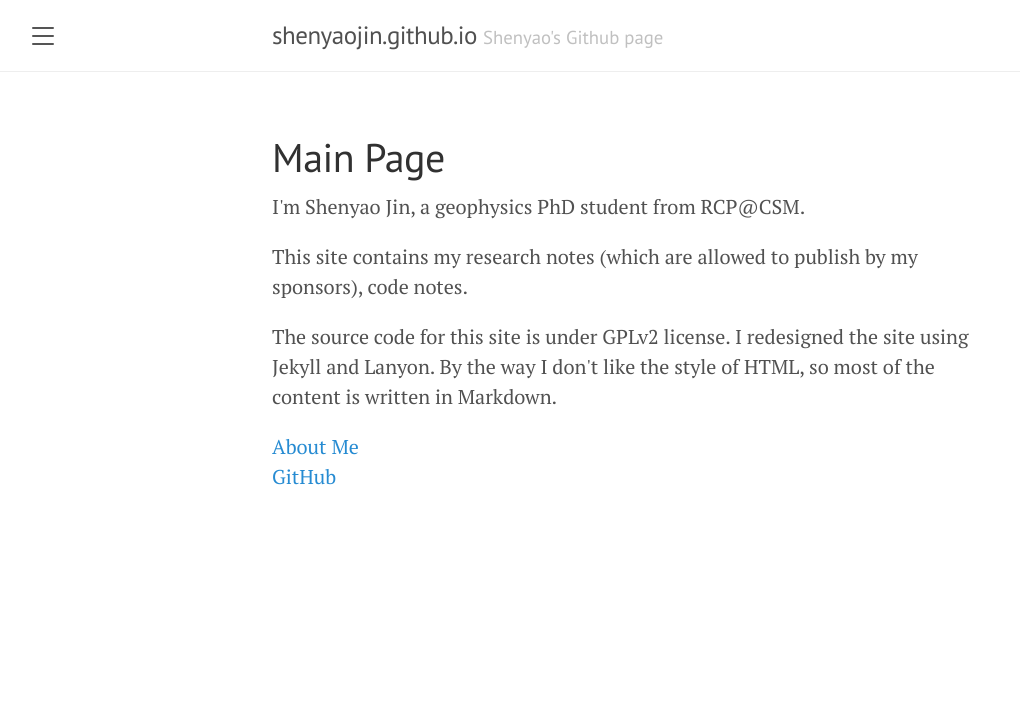
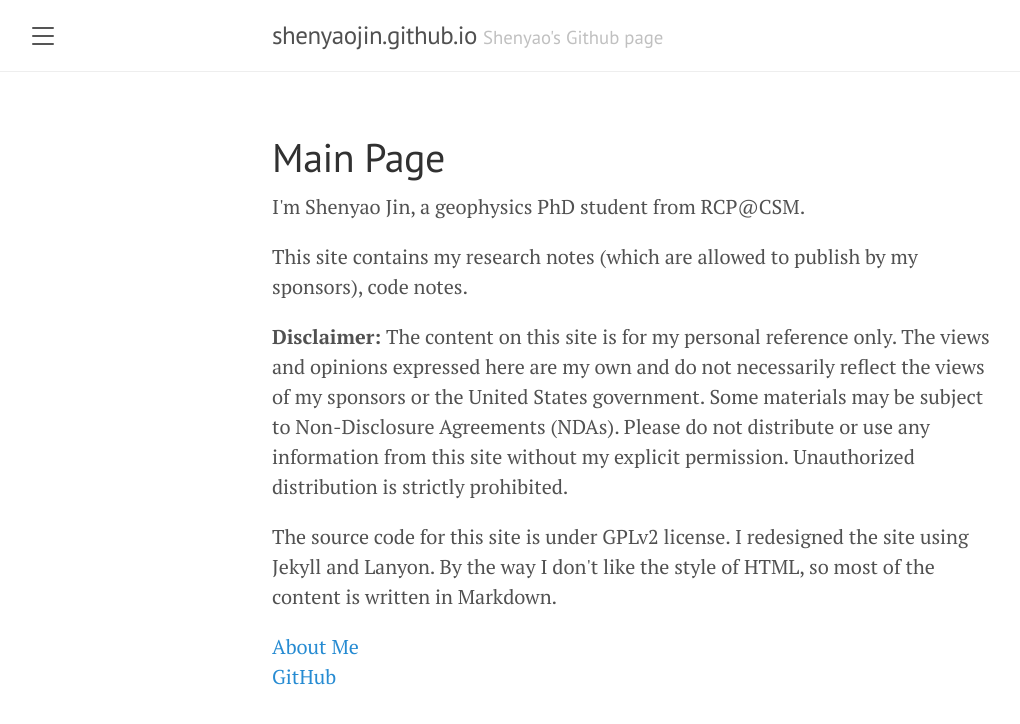
Before and after one commit to shenyaojin/shenyaojin.github.io, a Jekyll site: the page built from index.html, in a window 1280 px wide. Shown: the top 724 px of the page, without its empty margins (8-1028 px from the left). Built offline with Jekyll 4.4.1, drawn with Linux system fonts in a browser that asks for light colours; the list of posts is cut into pages by our own code.

Commit message:
add disclaimer

```diff
--- a/index.html
+++ b/index.html
@@ -7,6 +7,7 @@ title: Home
   <h1>Main Page</h1>
   <p>I'm Shenyao Jin, a geophysics PhD student from RCP@CSM.</p>
   <p>This site contains my research notes (which are allowed to publish by my sponsors), code notes.</p>
+  <p><b>Disclaimer:</b> The content on this site is for my personal reference only. The views and opinions expressed here are my own and do not necessarily reflect the views of my sponsors or the United States government. Some materials may be subject to Non-Disclosure Agreements (NDAs). Please do not distribute or use any information from this site without my explicit permission. Unauthorized distribution is strictly prohibited.</p>
   <p>The source code for this site is under GPLv2 license. I redesigned the site using Jekyll and Lanyon. By the way I don't
     like the style of HTML, so most of the content is written in Markdown.</p>
   <p>
```
